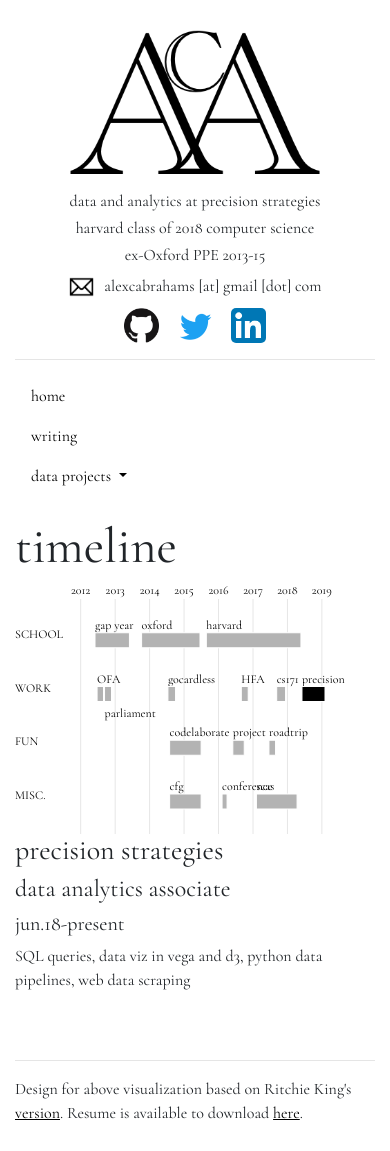
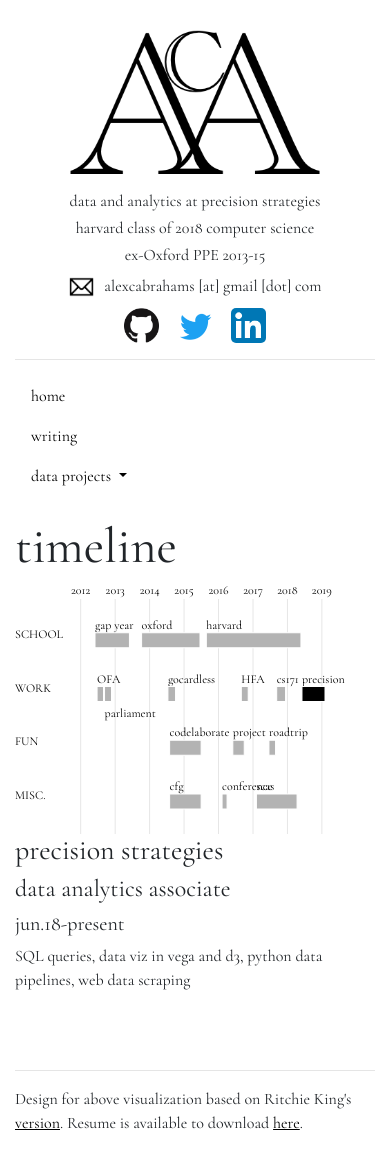
Before and after one commit to AlexAbes/alexabrahams5, a Jekyll site: the page built from index.html, in a window 390 px wide. Built offline with Jekyll 4.4.1, drawn with Linux system fonts in a browser that asks for light colours; nearby versions of some CDN libraries; some web fonts are replaced.

Commit message:
bottom margin of detail changes depending on media query

```diff
--- a/css/main.css
+++ b/css/main.css
@@ -112,6 +112,7 @@ body {
         width: 25%;
         float: left;
         height: 200px;
+        margin-bottom: 10px;
     }
 }
 
@@ -126,11 +127,8 @@ body {
         width: 100%;
         float: left;
         height: 200px;
+        margin-bottom: 20px;
     }
-}
-
-#detail {
-    margin-bottom: 10px;
 }
 
 .rect {
```
